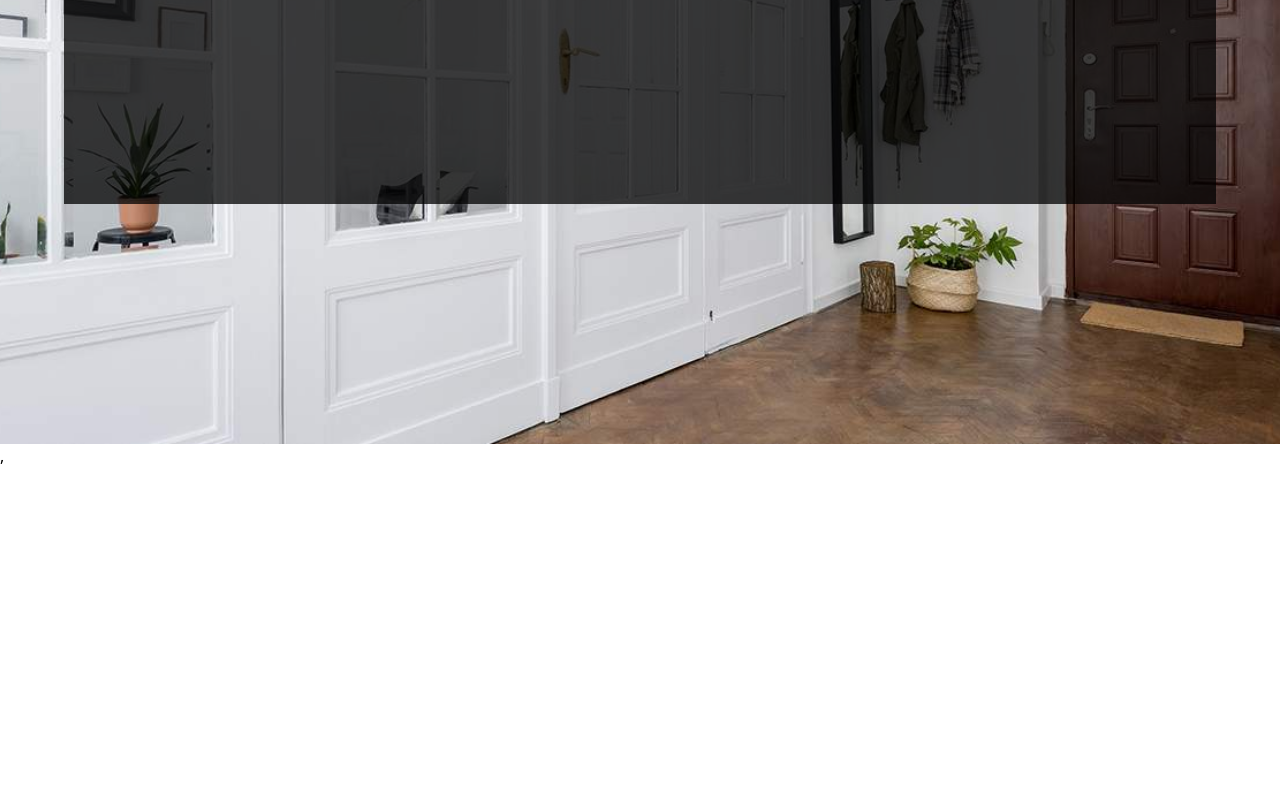
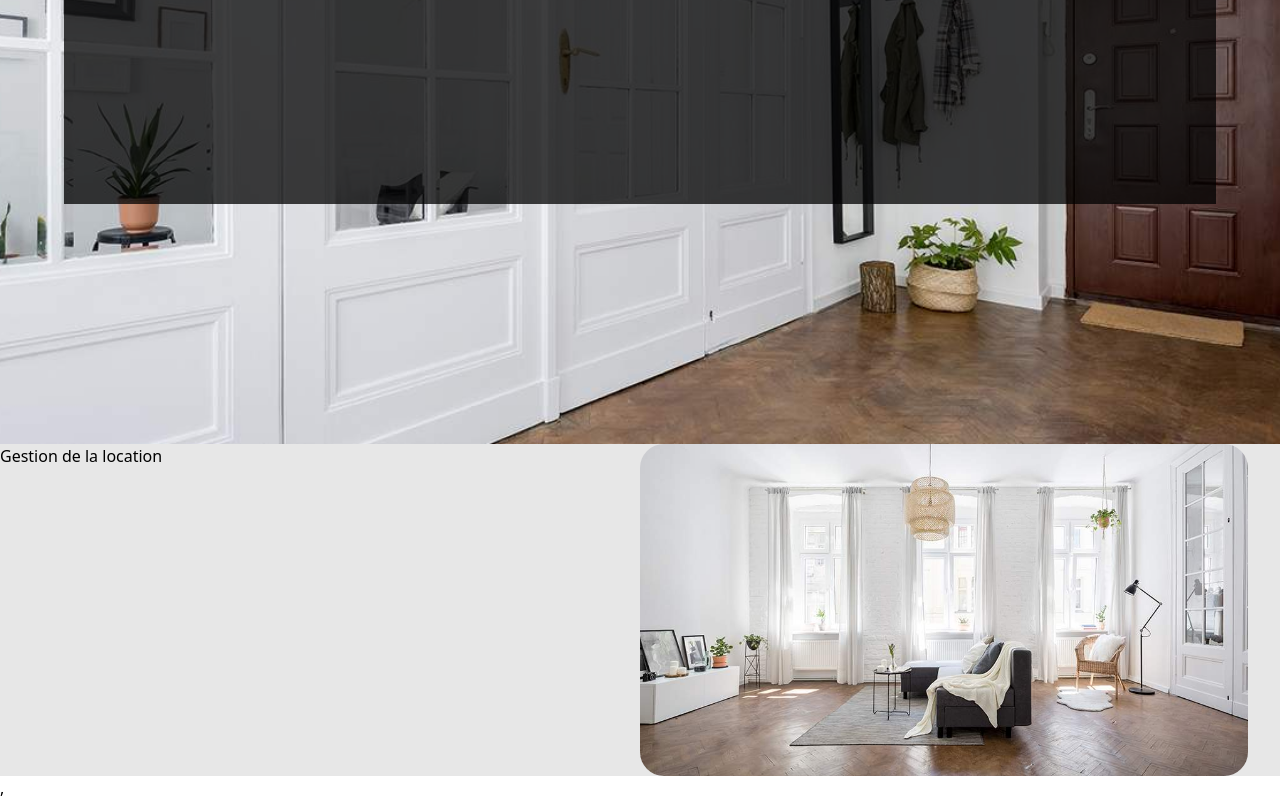
Before and after one commit to vanotis720/LYMM, a React (Vite) app: page / in a window 1280 px wide. Shown: the part 836-1636 px from the top of the page. Before the commit the page ends 1304 px from the top, so only its background shows below. Built offline with nearby package versions, Linux system fonts and the light colour scheme.

Commit message:
Location

```diff
--- a/src/App.jsx
+++ b/src/App.jsx
@@ -1,6 +1,7 @@
 /* eslint-disable react/no-unescaped-entities */
 import './App.css'
 import Header from './components/Header'
+import Location from './components/Location'
 import Nav from './components/Nav'
 import Offres from './components/Offres'
 
@@ -11,6 +12,7 @@ function App() {
      <Nav/>
      <Header/>
      <Offres/>
+     <Location/>
     </>
   )
 }
--- /dev/null
+++ b/src/components/Location.jsx
@@ -0,0 +1,21 @@
+
+const Location = () => {
+  return (
+    <div>
+      <div className="bg-[#E7E7E7] flex flex-col sm:flex-row">
+        <div className="sm:w-1/2 w-full">
+          <h2>Gestion de la location</h2>
+        </div>
+        <div className="sm:w-1/2 w-full m-auto">
+          <img
+            src="src/assets/image/01-conseils-eclairage-piece-par-piece.jpg"
+            alt=""
+            className="w-[95%] h-[90%] rounded-3xl "
+          />
+        </div>
+      </div>
+    </div>
+  );
+};
+
+export default Location;
```
